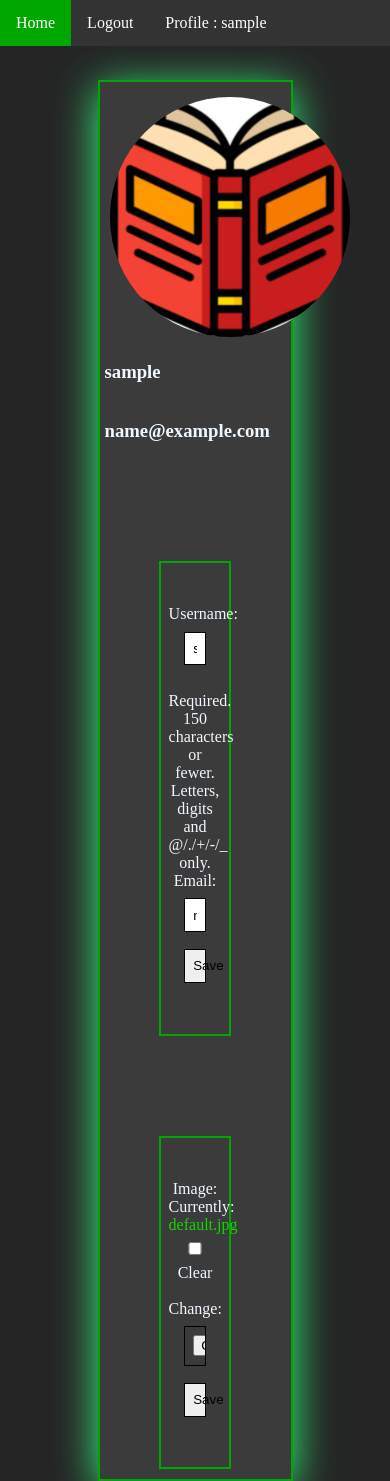
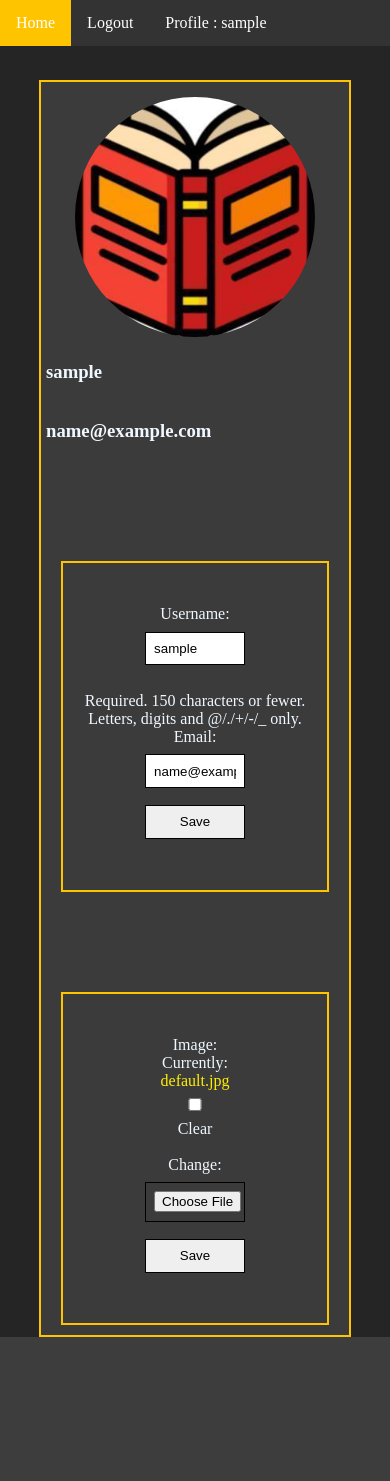
Before and after one commit to Zakaria-El-Bouhaly/Book_Forum_by_Django, a Django app: page /Profile in a window 390 px wide. After the commit the page ends 1337 px from the top, so only its background shows below. Run offline with Django 3.2, Linux system fonts and the light colour scheme; the visitor is signed in with stand-in values (Sample User, id 1).

Commit message:
changing css

```diff
--- a/timeline/static/styles.css
+++ b/timeline/static/styles.css
@@ -39,7 +39,7 @@ a {
 }
 
 .home {
-    background-color: rgb(0, 167, 0);
+    background-color: rgb(255, 196, 0);
     color: rgb(255, 255, 255);
 }
 
@@ -57,9 +57,9 @@ form {
     justify-content: center;
     margin: auto;
     margin-top: 100px;
-    width: 40%;
+    width: 60%;
     padding: 5vh 2vw;
-    border: 2px solid rgb(0, 167, 0);
+    border: 2px solid rgb(255, 196, 0);
     color: aliceblue;
     text-align: center;
 }
@@ -67,13 +67,17 @@ form {
 form input {
     margin: auto;
     padding: 1vh 1vw;
-    width: 80%;
+    width: 100%;
     outline: none;
     border: 1px solid black;
 }
 
+form textarea {
+    width: 100%;
+}
+
 form a {
-    color: rgb(18, 214, 0);
+    color: rgb(255, 238, 0);
 }
 
 button {
@@ -86,7 +90,7 @@ button {
 }
 
 button:hover {
-    background-color: rgb(0, 167, 0);
+    background-color: rgb(255, 196, 0);
     color: aliceblue;
 }
 
@@ -95,8 +99,7 @@ button:hover {
     display: flex;
     flex-direction: column;
     justify-items: center;
-    border: 2px solid rgb(0, 167, 0);
-    box-shadow: 0px 8px 40px rgb(53, 255, 131);
+    border: 2px solid rgb(255, 196, 0);
     margin: auto;
     margin-top: 80px;
     padding: 10px 5px;
@@ -124,7 +127,7 @@ button:hover {
 .post_container input {
     padding: 1vh 2vw;
     margin: 1vh auto;
-    width: 40%;
+    width: 80%;
     outline: none;
     border: 1px solid rgb(0, 0, 0);
 }
@@ -138,11 +141,42 @@ button:hover {
     width: 50%;
     display: flex;
     flex-direction: column;
-    border: 2px solid rgb(0, 167, 0);
+    border: 2px solid rgb(255, 196, 0);
     margin-top: 20px;
+}
+
+.comment_section form {
+    margin-bottom: 20px;
 }
 
 .comment_container * {
     float: left;
     display: inline;
 }
+
+.comment_container p {
+    color: white;
+}
+
+.comment_container a {
+    color: rgb(255, 230, 0);
+    margin-left: 10px;
+}
+
+@media screen and (max-width: 1080px) {
+    .post_container {
+        width: 80%;
+    }
+    .post_container input {
+        width: 40%;
+    }
+    form {
+        width: 90%;
+    }
+    .comment_container {
+        width: 80%;
+    }
+    .comment_section {
+        width: 80%;
+    }
+}
--- a/timeline/templates/timeline/comments.html
+++ b/timeline/templates/timeline/comments.html
@@ -22,10 +22,6 @@
     <img src="{{ post.image.url}}" alt="">
     {% endif %}
 
-    <p> <u><strong>{{post.rating}}</strong></u>{{post.review}}</p>
-    {% if post.image %}
-    <img src="{{ post.image.url}}">
-    {% endif %}
 </div>
 <div class="comment_section">
     <form method="POST">
@@ -36,7 +32,7 @@
 
     {% for comment in comments %}
     <div class="comment_container">
-        <a href="{%url 'public_profile' comment.poster.pk%}"><b>{{comment.poster}} : </b></a>
+        <a  href="{%url 'public_profile' comment.poster.pk%}"><b>{{comment.poster}} : </b></a>
         <p>{{comment.comment}}</p>
         <br>
     </div>
```
Also changed, not shown: media/default.jpg, 1 other file.
